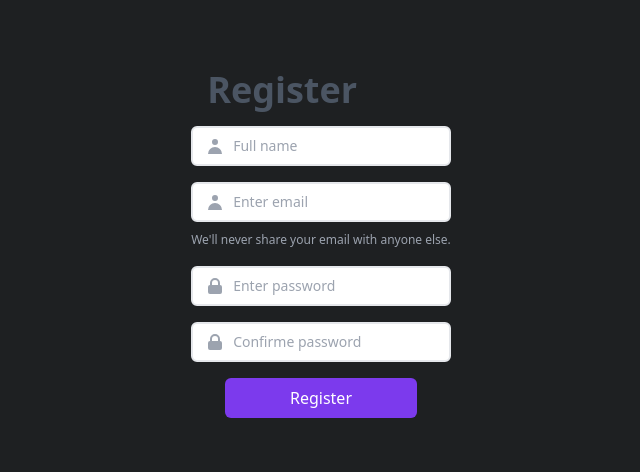
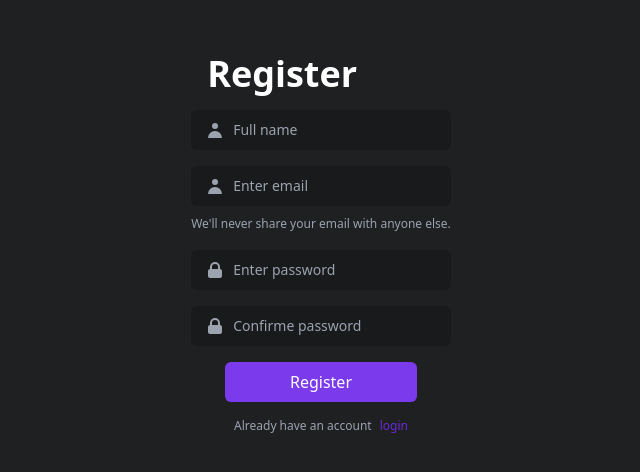
Before and after one commit to meddeb23/messenger, a React (Create React App) app in the folder client/: page /register in a window 1280 px wide. Shown: the part 168-640 px from the top of the page, without its empty margins (319-959 px from the left). Built offline with nearby package versions, Linux system fonts and the light colour scheme.

Commit message:
adding support to dark theme

```diff
--- a/client/src/App.js
+++ b/client/src/App.js
@@ -1,9 +1,7 @@
 import React, { useEffect, useState } from "react";
 import Routes from "./routes/routes";
-import { UserContext } from "./context";
-import { ChatContext } from "./context/ChatContext";
+import { UserContext, ChatContext, SocketProvider } from "./context";
 
-import SocketProvider from "./utility/SocketProvider";
 import ThemeProvide from "./context/ThemeProvide";
 function App() {
   useEffect(() => {
--- /dev/null
+++ b/client/src/components/InputField.jsx
@@ -0,0 +1,25 @@
+import React from "react";
+
+export default function InputField({
+  label,
+  name,
+  onChange,
+  placeholder,
+  type,
+  value,
+}) {
+  return (
+    <div>
+      <label className="dark:text-white block">{label}</label>
+      <input
+        className="bg-white border-2 border-gray-200 dark:bg-accentdarkgray dark:border-accentdarkgray dark:text-white mt-1 py-2 px-3 mb-1 rounded-md
+              w-56 bg-transparent outline-none text-sm"
+        name={name}
+        onChange={onChange}
+        placeholder={placeholder}
+        type={type}
+        value={value}
+      />
+    </div>
+  );
+}
--- /dev/null
+++ b/client/src/components/Paragraphe.jsx
@@ -0,0 +1,12 @@
+import React from "react";
+
+export default function Paragraphe({ children, style }) {
+  return (
+    <p
+      style={{ ...style }}
+      className="dark:text-gray-300 text-gray-700  text-sm"
+    >
+      {children}
+    </p>
+  );
+}
--- a/client/src/components/index.jsx
+++ b/client/src/components/index.jsx
@@ -3,4 +3,7 @@ export { Body } from "./Body";
 export { ChatCard } from "./ChatCard";
 export { ChatHeader } from "./ChatHeader";
 export { ChatFooter } from "./ChatFooter";
+export { default as Paragraphe } from "./Paragraphe";
+export { default as InputField } from "./InputField";
+export { default as Heading } from "./Heading";
 export { default as MessageCart } from "./MessageCart";
--- a/client/src/context/index.jsx
+++ b/client/src/context/index.jsx
@@ -1,2 +1,4 @@
 export { UserContext } from "./UserContext";
 export { ChatContext } from "./ChatContext";
+export { SocketContext } from "./SocketProvider";
+export { default as SocketProvider } from "./SocketProvider";
--- a/client/src/pages/Login.jsx
+++ b/client/src/pages/Login.jsx
@@ -58,13 +58,13 @@ export function Login() {
   ) : (
     <div className="mt-4 mx-auto flex justify-center items-center text-gray-600">
       <div className="mx-8">
-        <h1 className="font-bold text-4xl ml-4">Login</h1>
+        <h1 className="font-bold text-4xl ml-4 dark:text-white">Login</h1>
         <form
           autoComplete="off"
           className="my-4"
           onSubmit={(e) => onSubmitForm(e)}
         >
-          <div className="flex flex-row items-center bg-white border-2 border-gray-200 py-2 px-3 mb-1 mt-4 rounded-md">
+          <div className="flex flex-row items-center bg-white dark:bg-accentdarkgray dark:border-accentdarkgray border-2 border-gray-200 py-2 px-3 mb-1 mt-4 rounded-md">
             <svg
               className="w-5 flex-none text-gray-400"
               xmlns="http://www.w3.org/2000/svg"
@@ -80,7 +80,7 @@ export function Login() {
             <input
               type="email"
               placeholder="Enter email"
-              className="w-44 bg-transparent outline-none ml-2 text-sm"
+              className="w-44 bg-transparent outline-none ml-2 text-sm dark:text-white"
               onChange={(e) => setValues(e)}
               name="email"
             />
@@ -88,7 +88,7 @@ export function Login() {
           <small className="text-gray-400 text-xs">
             We'll never share your email with anyone else.
           </small>
-          <div className="flex flex-row items-center bg-white border-2 border-gray-200 py-2 px-3 mb-2 mt-4 rounded-md">
+          <div className="flex flex-row items-center bg-white dark:bg-accentdarkgray dark:border-accentdarkgray border-2 border-gray-200 py-2 px-3 mb-2 mt-4 rounded-md">
             <svg
               className="w-5 flex-none text-gray-400"
               xmlns="http://www.w3.org/2000/svg"
@@ -106,7 +106,7 @@ export function Login() {
               type={!showPwd ? "password" : "text"}
               name="password"
               placeholder="Enter password"
-              className="w-44 bg-transparent outline-none ml-2 text-sm"
+              className="w-44 bg-transparent outline-none ml-2 text-sm dark:text-white"
             />
             {!showPwd ? (
               <svg
--- a/client/src/pages/Register.jsx
+++ b/client/src/pages/Register.jsx
@@ -1,6 +1,6 @@
 import axios from "axios";
 import React, { useContext, useState } from "react";
-import { useHistory } from "react-router-dom";
+import { NavLink, useHistory } from "react-router-dom";
 
 import { useForm } from "../utility/utility";
 import Loader from "../components/loader/loader";
@@ -43,9 +43,9 @@ export function Register() {
   return (
     <div className="mt-10 mx-auto flex justify-center items-center text-gray-600">
       <div className="mx-8">
-        <h1 className="font-bold text-4xl ml-4">Register</h1>
+        <h1 className="font-bold text-4xl ml-4 dark:text-white">Register</h1>
         <form className="my-4" onSubmit={(e) => onSubmitForm(e)}>
-          <div className="flex flex-row items-center bg-white border-2 border-gray-200 py-2 px-3 mb-1 mt-4 rounded-md">
+          <div className="flex flex-row items-center dark:bg-accentdarkgray dark:border-accentdarkgray bg-white border-2 border-gray-200 py-2 px-3 mb-1 mt-4 rounded-md">
             <svg
               className="w-5 flex-none text-gray-400"
               xmlns="http://www.w3.org/2000/svg"
@@ -61,12 +61,12 @@ export function Register() {
             <input
               type="text"
               placeholder="Full name"
-              className="w-44 bg-transparent outline-none ml-2 text-sm"
+              className="w-44 bg-transparent outline-none ml-2 text-sm dark:text-white"
               onChange={(e) => setValues(e)}
               name="name"
             />
           </div>
-          <div className="flex flex-row items-center bg-white border-2 border-gray-200 py-2 px-3 mb-1 mt-4 rounded-md">
+          <div className="flex flex-row items-center dark:bg-accentdarkgray dark:border-accentdarkgray bg-white border-2 border-gray-200 py-2 px-3 mb-1 mt-4 rounded-md">
             <svg
               className="w-5 flex-none text-gray-400"
               xmlns="http://www.w3.org/2000/svg"
@@ -82,7 +82,7 @@ export function Register() {
             <input
               type="email"
               placeholder="Enter email"
-              className="w-44 bg-transparent outline-none ml-2 text-sm"
+              className="w-44 bg-transparent outline-none ml-2 text-sm dark:text-white "
               onChange={(e) => setValues(e)}
               name="email"
             />
@@ -90,7 +90,7 @@ export function Register() {
           <small className="text-gray-400 text-xs">
             We'll never share your email with anyone else.
           </small>
-          <div className="flex flex-row items-center bg-white border-2 border-gray-200 py-2 px-3 mb-2 mt-4 rounded-md">
+          <div className="flex flex-row items-center dark:bg-accentdarkgray dark:border-accentdarkgray bg-white border-2 border-gray-200 py-2 px-3 mb-2 mt-4 rounded-md">
             <svg
               className="w-5 flex-none text-gray-400"
               xmlns="http://www.w3.org/2000/svg"
@@ -108,10 +108,10 @@ export function Register() {
               type="password"
               name="password"
               placeholder="Enter password"
-              className="w-44 bg-transparent outline-none ml-2 text-sm"
+              className="w-44 bg-transparent outline-none ml-2 text-sm dark:text-white"
             />
           </div>
-          <div className="flex flex-row items-center bg-white border-2 border-gray-200 py-2 px-3 mb-2 mt-4 rounded-md">
+          <div className="flex flex-row items-center dark:bg-accentdarkgray dark:border-accentdarkgray bg-white border-2 border-gray-200 py-2 px-3 mb-2 mt-4 rounded-md">
             <svg
               className="w-5 flex-none text-gray-400"
               xmlns="http://www.w3.org/2000/svg"
@@ -129,19 +129,27 @@ export function Register() {
               type="password"
               name="cPassword"
               placeholder="Confirme password"
-              className="w-44 bg-transparent outline-none ml-2 text-sm"
+              className="w-44 bg-transparent outline-none ml-2 text-sm dark:text-white"
             />
           </div>
           <small className="h-16 text-xs text-red-400">{error}</small>
           {isFetching ? (
             <Loader />
           ) : (
+            <>
               <button
                 className="block mt-4 text-center p-2 w-48 bg-purple-600 rounded-md text-white m-auto"
                 type="submit"
               >
                 Register
               </button>
+              <p className="text-xs text-gray-400 m-4 text-center">
+                Already have an account
+                <NavLink className="text-purple-700 pl-2" to="/login">
+                  login
+                </NavLink>
+              </p>
+            </>
           )}
         </form>
       </div>
--- a/client/src/template/ChatHistory.jsx
+++ b/client/src/template/ChatHistory.jsx
@@ -82,7 +82,12 @@ export function ChatHistory() {
   const getCountNewMessages = () => {
     let counter = 0;
     chatList.forEach((chat) => {
-      if (chat.lastMsg.status !== "seen") counter++;
+      if (
+        chat.lastMsg &&
+        chat.lastMsg.sender !== user._id &&
+        chat.lastMsg.status !== "seen"
+      )
+        counter++;
     });
     return counter;
   };
--- a/client/src/template/ChatTemplate.jsx
+++ b/client/src/template/ChatTemplate.jsx
@@ -1,14 +1,20 @@
 import React, { useContext } from "react";
 import { ChatFooter, ChatHeader, MessageCart } from "../components";
-import { UserContext } from "../context";
+import { ChatContext, SocketContext, UserContext } from "../context";
 // import ScrollToBottom from "react-scroll-to-bottom";
 import ScrollToBottom from "../components/ScrollToBottom";
-import { SocketContext } from "../utility/SocketProvider";
 import { useEffect } from "react";
 
 export function ChatTemplate({ chat }) {
   const { user } = useContext(UserContext);
+  const { chatList, setChatList } = useContext(ChatContext);
   const socket = useContext(SocketContext);
+
+  const handleMessageStatusUpdate = (msg) => {
+    const newChatList = [...chatList];
+    newChatList[0].lastMsg = msg;
+    setChatList(newChatList);
+  };
 
   useEffect(() => {
     // console.log("trying to update Status to seen");
@@ -23,6 +29,7 @@ export function ChatTemplate({ chat }) {
           status: "seen",
           _id: user._id,
         });
+        handleMessageStatusUpdate(msg);
       }
     }
   }, [chat]);
```
Also changed, not shown: client/src/pages/Setting.jsx (+34 -51 lines), client/src/context/SocketProvider.jsx (renamed from client/src/utility/SocketProvider.jsx). Lines whose indentation alone changed are shown as unchanged.
